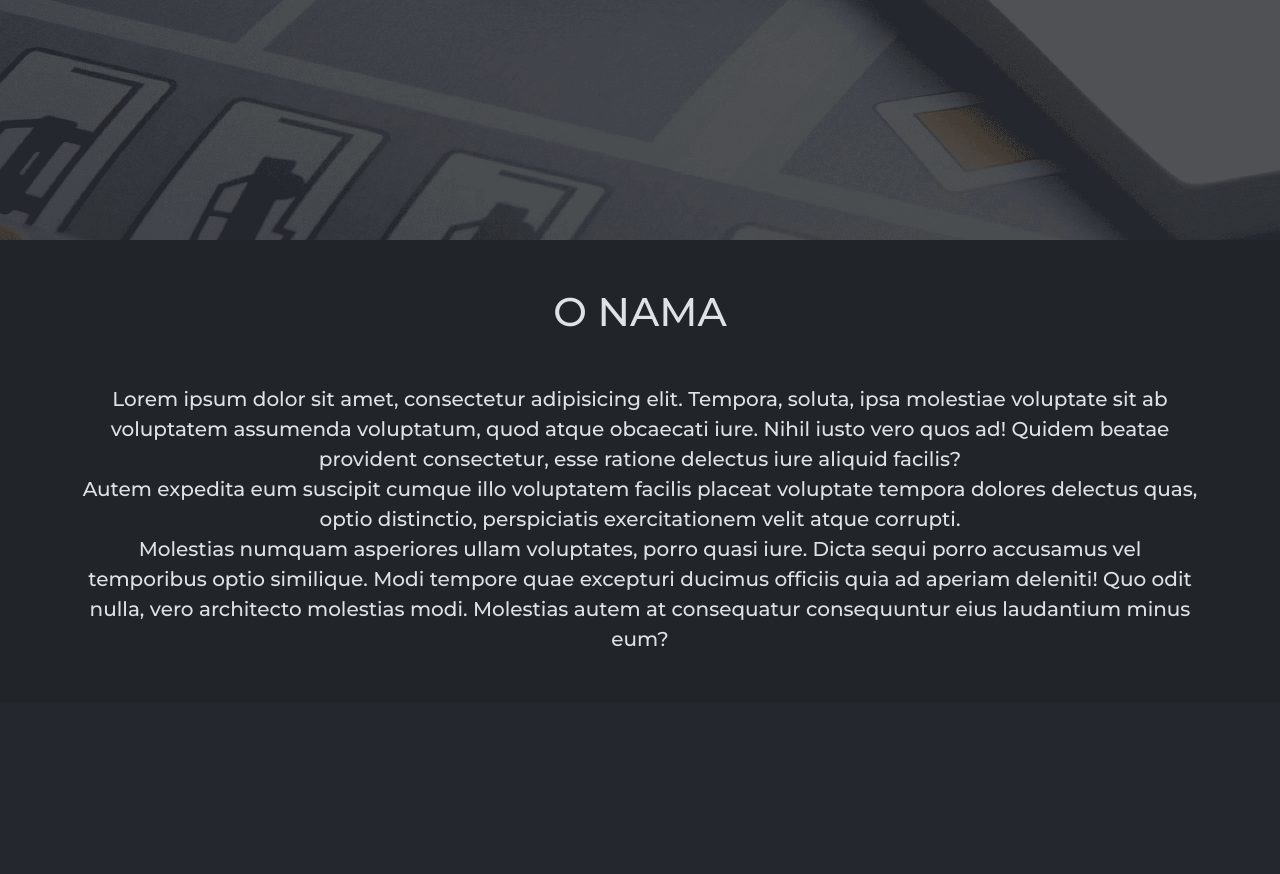
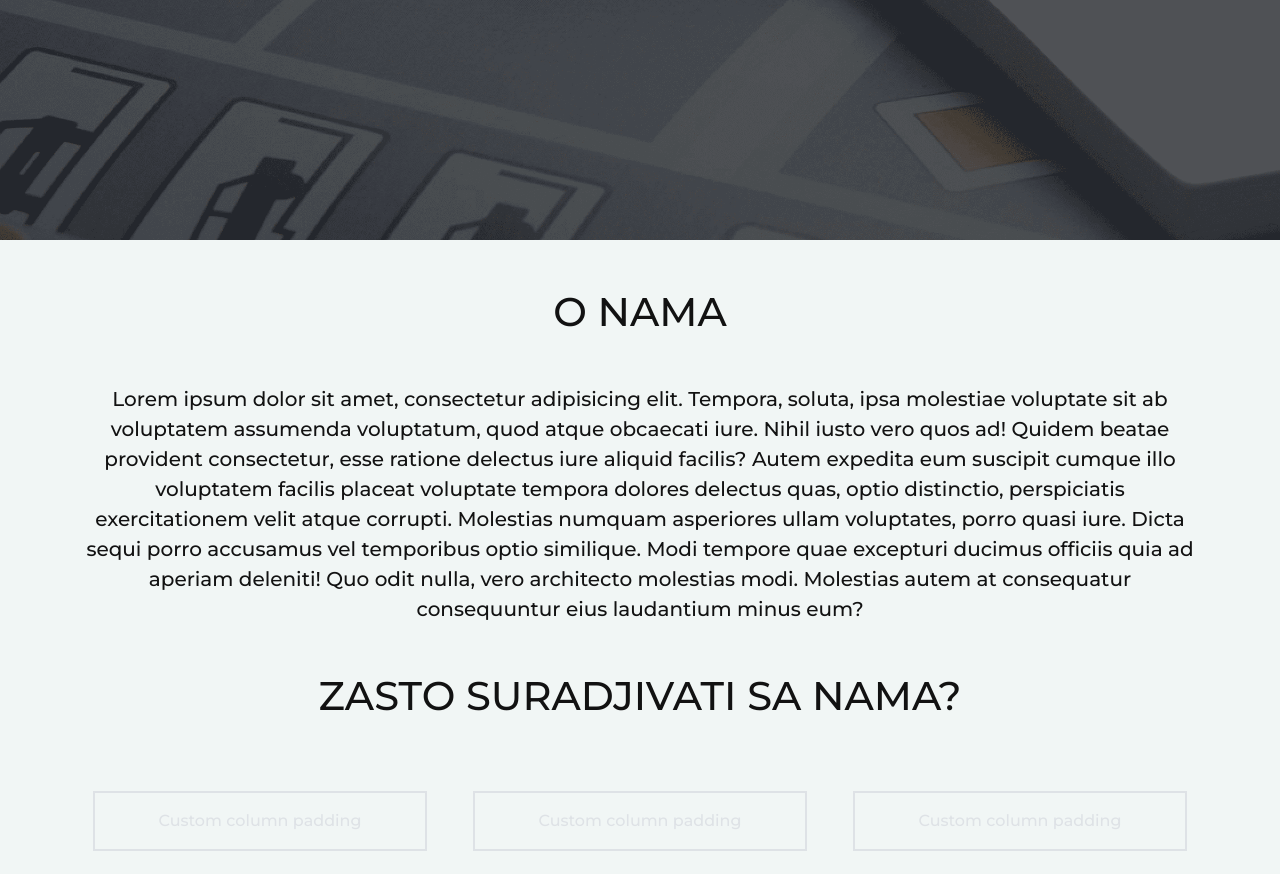
Before and after one commit to AnelBrcaninovic/Auto-Skola-Signal, a Flask app: page / in a window 1280 px wide. Shown: the part 560-1434 px from the top of the page. Before the commit the page ends 1207 px from the top, so only its background shows below. Run offline with Flask 2, Linux system fonts and the light colour scheme.

Commit message:
fuck pt.2

```diff
--- a/website/static/css/edit.css
+++ b/website/static/css/edit.css
@@ -1,6 +1,7 @@
 body {
   font-family: "Montserrat", sans-serif;
   position: relative;
+  background-color:#F1F6F5;
 }
 
 main{
@@ -83,3 +84,8 @@ main{
   margin: auto;
   text-align: center;
 }
+
+.col {
+  border: 2px solid;
+  margin: 2%;
+}
--- a/website/templates/base.html
+++ b/website/templates/base.html
@@ -115,25 +115,52 @@
       </div>
     </div>
     <div class="container my-5">
-      <h1 class="text-center mb-5 fade_from_left_to_right transform">O NAMA</h1>
-      <p class="text-about fs-5 mb-3 fade_from_left_to_right transform">
+      <h1
+        class="text-center mb-5 fade_from_left_to_right transform"
+        style="color: #121212; font-weight: 500"
+      >
+        O NAMA
+      </h1>
+      <p
+        class="text-about fs-5 mb-3 fade_from_left_to_right transform"
+        style="color: #121212"
+      >
         Lorem ipsum dolor sit amet, consectetur adipisicing elit. Tempora,
         soluta, ipsa molestiae voluptate sit ab voluptatem assumenda voluptatum,
         quod atque obcaecati iure. Nihil iusto vero quos ad! Quidem beatae
-        provident consectetur, esse ratione delectus iure aliquid facilis?<br />
-        Autem expedita eum suscipit cumque illo voluptatem facilis placeat
-        voluptate tempora dolores delectus quas, optio distinctio, perspiciatis
-        exercitationem velit atque corrupti.<br />
-        Molestias numquam asperiores ullam voluptates, porro quasi iure. Dicta
-        sequi porro accusamus vel temporibus optio similique. Modi tempore quae
-        excepturi ducimus officiis quia ad aperiam deleniti! Quo odit nulla,
-        vero architecto molestias modi. Molestias autem at consequatur
-        consequuntur eius laudantium minus eum?
+        provident consectetur, esse ratione delectus iure aliquid facilis? Autem
+        expedita eum suscipit cumque illo voluptatem facilis placeat voluptate
+        tempora dolores delectus quas, optio distinctio, perspiciatis
+        exercitationem velit atque corrupti. Molestias numquam asperiores ullam
+        voluptates, porro quasi iure. Dicta sequi porro accusamus vel temporibus
+        optio similique. Modi tempore quae excepturi ducimus officiis quia ad
+        aperiam deleniti! Quo odit nulla, vero architecto molestias modi.
+        Molestias autem at consequatur consequuntur eius laudantium minus eum?
       </p>
 
       <script type="text/javascript"></script>
     </div>
 
+    <div class="container mb-5"></div>
+    <h1
+      class="text-center mb-5 fade_from_left_to_right transform"
+      style="margin: 1%; color: #121212; font-weight: 500"
+    >
+      ZASTO SURADJIVATI SA NAMA?
+    </h1>
+    <div class="container dark px-4 text-center">
+      <div class="row gx-5">
+        <div class="col">
+          <div class="p-3">Custom column padding</div>
+        </div>
+        <div class="col">
+          <div class="p-3">Custom column padding</div>
+        </div>
+        <div class="col">
+          <div class="p-3">Custom column padding</div>
+        </div>
+      </div>
+    </div>
     <script
       src="https://cdn.jsdelivr.net/npm/bootstrap@5.3.0-alpha1/dist/js/bootstrap.bundle.min.js"
       integrity="sha384-w76AqPfDkMBDXo30jS1Sgez6pr3x5MlQ1ZAGC+nuZB+EYdgRZgiwxhTBTkF7CXvN"
```
